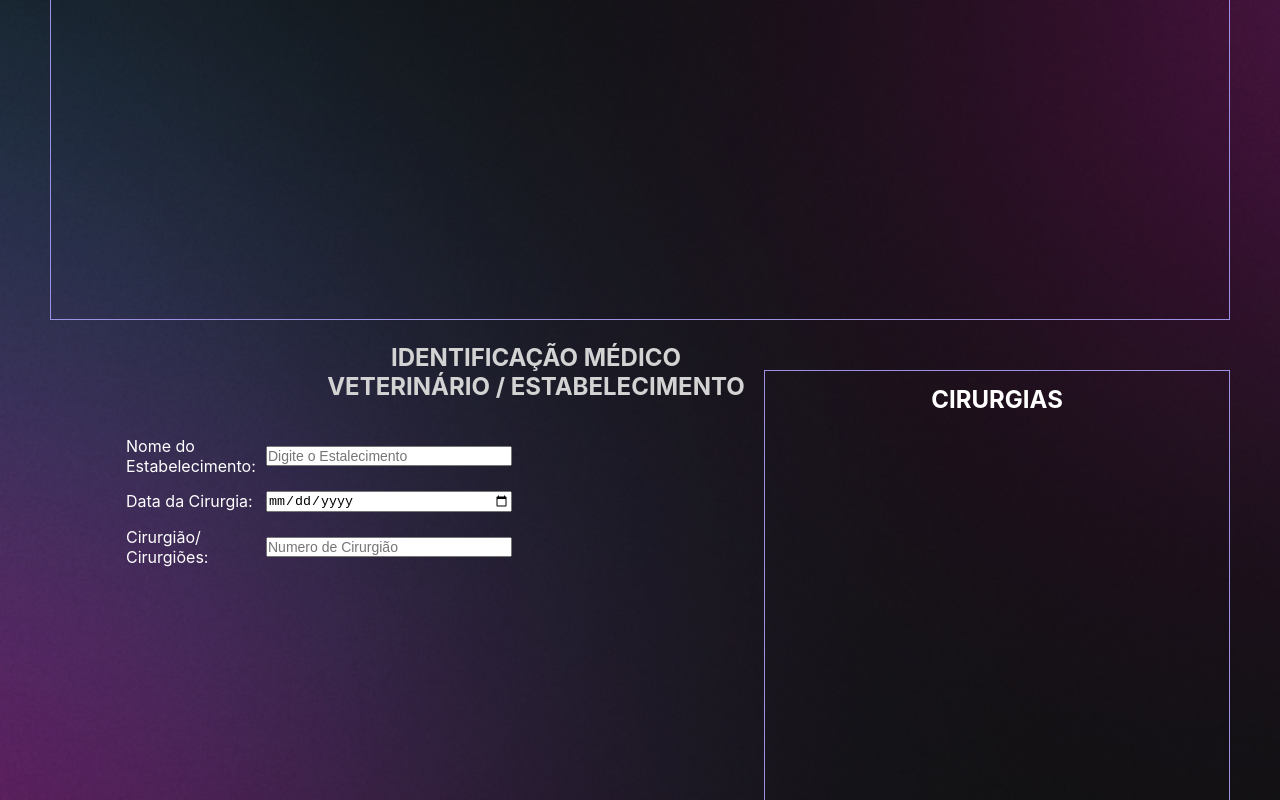
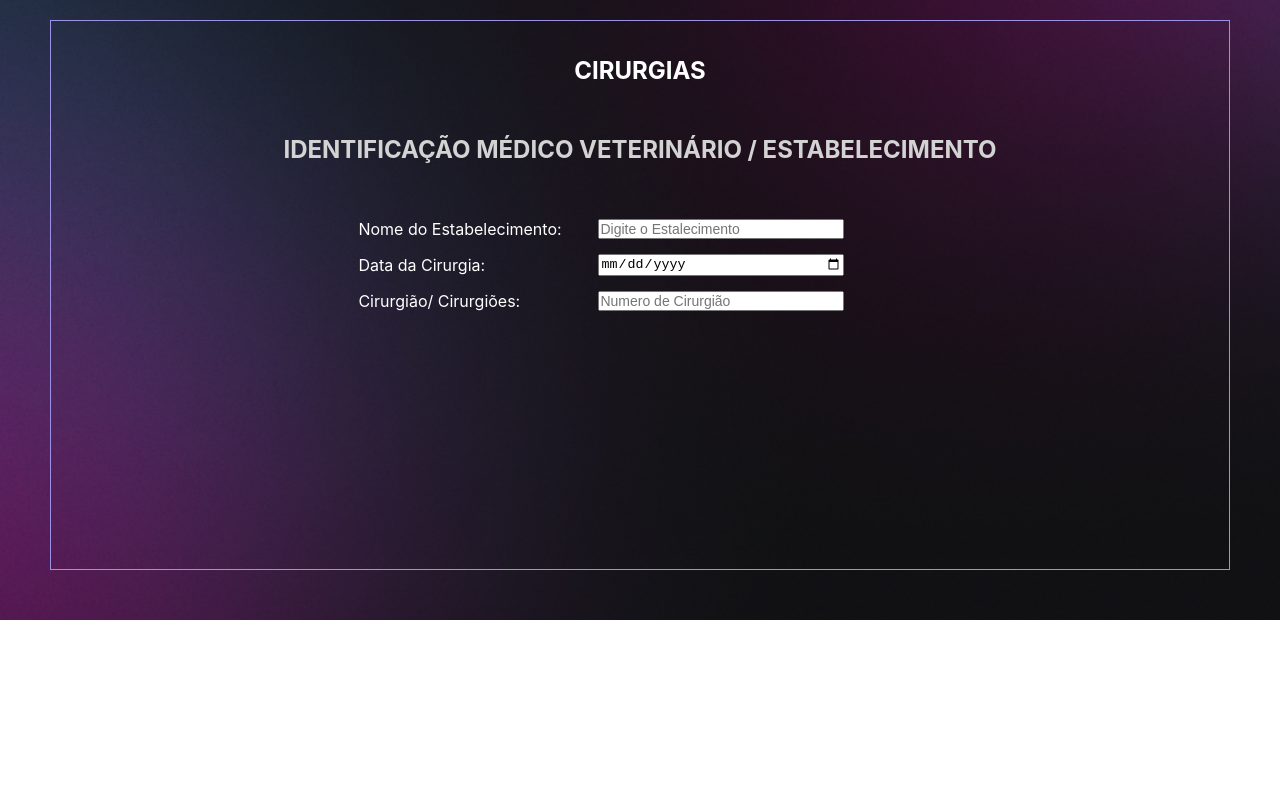
Before and after one commit to thiagooterolima/Vet_Clone, a React (Create React App) app: page / in a window 1280 px wide. Shown: the part 580-1380 px from the top of the page. After the commit the page ends 1200 px from the top, so only its background shows below. Built offline with nearby package versions, Linux system fonts and the light colour scheme.

Commit message:
Subindo o codigo das tela no modelo parecido com o do raio X

```diff
--- a/src/componentes/style.css
+++ b/src/componentes/style.css
@@ -16,7 +16,7 @@
 }
 
 header {
-    height: 850px;
+    height: 500px;
     border: 1px solid #9c91e4;
     margin: 50px;
     width: 100% absolute;
@@ -92,11 +92,10 @@ section {
 }
 
 .container3 {
-    float: left;
     display: flex;
-    height: 50%;
     flex-direction: column;
     padding-top: 2%;
+    justify-content: center;
 
 }
 
@@ -104,10 +103,7 @@ section {
     color: 	#D3D3D3;
     font-size: 24px;
     top:0%;
-    text-align: center;
-    display: flex;
-    padding-left: 36%;
-
+    padding-bottom: 20px;
 }
 
 .fonteContainer2 {
@@ -119,7 +115,7 @@ section {
 
 .fonteContainer3 {
     color: white;
-    width: 200px;
+    width: 300px;
     display: flex;
     padding-left: 60px;
 
@@ -145,21 +141,24 @@ section {
 
 .containerCirurgia {
 
-    height: 550px;
-    border: 1px solid #9c91e4;
-    margin: 50px;
-    width: 100% absolute;
-    justify-content: center;
-    display: flex;
+
 
 }
 
 .cirurgia{
     font-size: 24px;
     color: 	white;
-    padding-top: 3%;
+    padding-top: 35px;
+    text-align: center;
 
 }
+
+.mineContainerCirurgia{
+    width: 100%;
+    height: 100px;
+
+}
+
 .dropdown-container {
     display: flex;
     flex-direction: column;
@@ -173,7 +172,15 @@ section {
     left: 30%;
   }
 
+main {
+    height: 550px;
+    border: 1px solid #9c91e4;
+    margin: 50px;
+    width: 100% absolute;
+    display: flex;
+    justify-content: center;
 
+}
 
 
 
--- a/src/componentes/tela.js
+++ b/src/componentes/tela.js
@@ -301,7 +301,18 @@ function Tela() {
 
         </div> {/*aqui finaliza o container2 */}
 
-         <div className="container3">
+
+
+
+
+      </header>
+
+      <main>
+            <div className="containerCirurgia">
+
+            <div className="mineContainerCirurgia"><h2 className="cirurgia"> CIRURGIAS</h2></div>
+
+              <div className="container3">
           <div><h2 className="local">IDENTIFICAÇÃO MÉDICO VETERINÁRIO / ESTABELECIMENTO </h2></div>
 
           <section>
@@ -328,15 +339,6 @@ function Tela() {
 
           </div>
 
-
-
-      </header>
-
-      <main>
-            <div className="containerCirurgia">
-
-              <h2 className="cirurgia"> CIRURGIAS</h2>
-
             </div>
 
       </main>
```
Also changed, not shown: src/componentes/cirurgias.js (line endings or trailing spaces).
